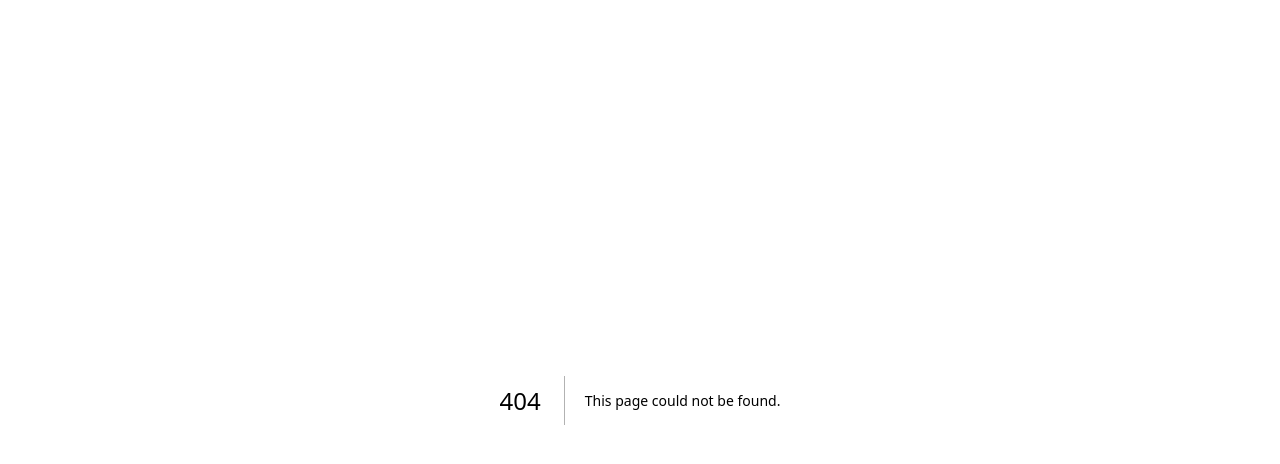
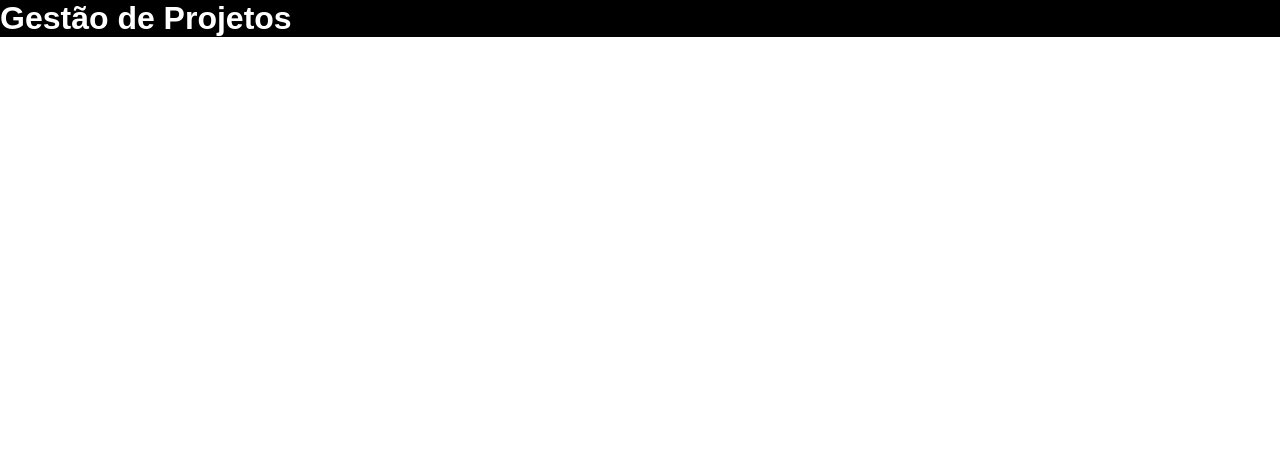
Before and after one commit to kauaeustaquio/produtos-d-paris-web, a Next.js app: page /usuario in a window 1280 px wide. Before the commit this address had no page. Shown: the top 464 px of the page. Built offline with nearby package versions, Linux system fonts and the light colour scheme.

Commit message:
Definição de uma rota, e do cabeçalho da página

```diff
--- a/src/app/globals.css
+++ b/src/app/globals.css
@@ -1,6 +1,6 @@
 :root {
   --background: #ffffff;
-  --foreground: #171717;
+  --foreground: #ffffff;
 }
 
 @media (prefers-color-scheme: dark) {
--- a/src/app/layout.js
+++ b/src/app/layout.js
@@ -20,8 +20,13 @@
   return (
     <html lang="en">
       <body className={`${geistSans.variable} ${geistMono.variable}`}>
+      <header style={{ backgroundColor: '#000',alignItems:"center", columnGap:"100px", display: 'flex', justifyContent: 'flex-start' }}>
+        <h1>Gestão de Projetos</h1>
+      </header>
         {children}
+
       </body>
     </html>
-  );
+  )
+
 }
--- /dev/null
+++ b/src/app/usuario/page.js
@@ -0,0 +1,6 @@
+export default () => (
+     <>
+       <h1>Vamos comer!</h1>
+     </>
+
+);
```
